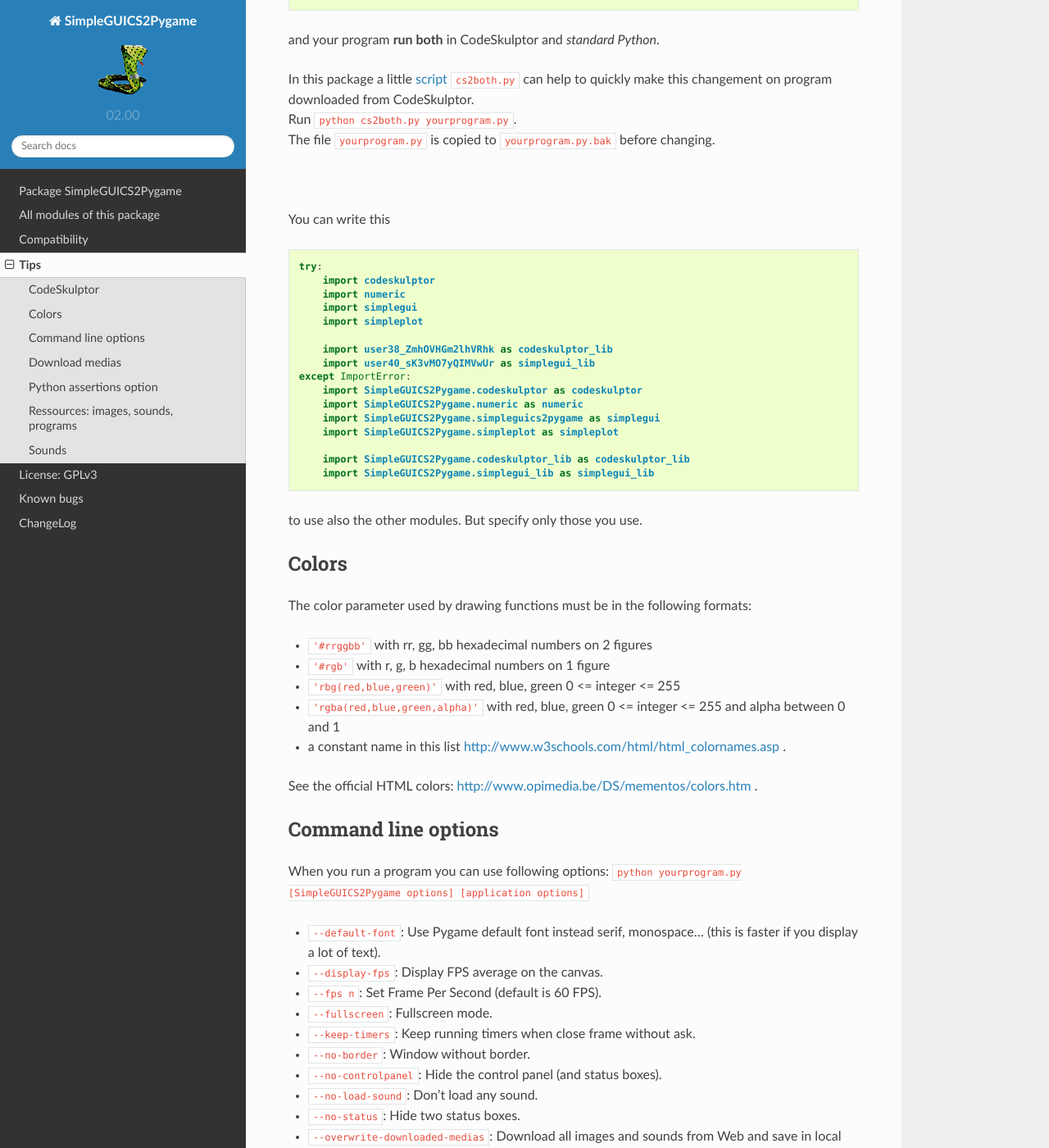
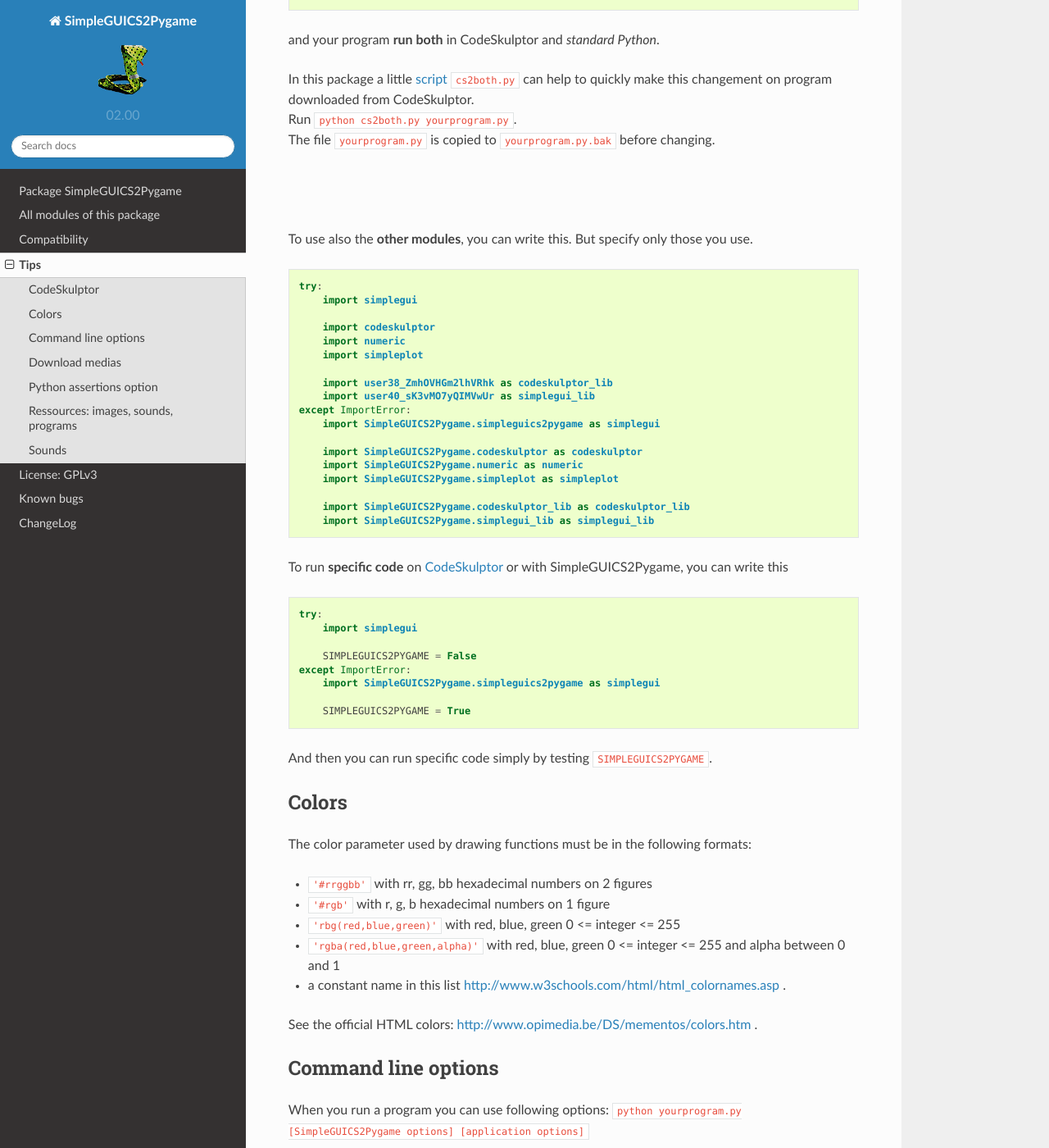
Before and after one commit to rhul-compsoc/SimpleGUICS2Pygame, a Sphinx documentation site: the page built from Sphinx/Tips.rst, in a window 1280 px wide and 1400 px high, scrolled down 537 px. Shown: the whole window at 82% size. Built offline with Sphinx 7.4.7 and the Read the Docs theme 2.0.0, drawn with Linux system fonts in a browser that asks for light colours.

Commit message:
Updated docs.

```diff
--- a/README.rst
+++ b/README.rst
@@ -221,7 +221,7 @@ Changes
 
   - Corrected ``test/test_sound.py``.
 
-  - Updated documentation.
+  - Updated documentation. (Thanks to `John Gray`.)
 
   - Updated media and CodeSkulptor programs links.
 
--- a/SimpleGUICS2Pygame/__init__.py
+++ b/SimpleGUICS2Pygame/__init__.py
@@ -1,7 +1,7 @@
 # -*- coding: latin-1 -*-
 
 """
-SimpleGUICS2Pygame package (August 19, 2015)
+SimpleGUICS2Pygame package (October 2nd, 2015)
 
 It is primarily a standard Python_ (2 **and** 3) module
 reimplementing the SimpleGUI particular module of CodeSkulptor_
@@ -33,7 +33,7 @@ http://www.opimedia.be/
 .. _Python: http://www.python.org/
 .. _`Unofficial Windows Binaries`: http://www.lfd.uci.edu/~gohlke/pythonlibs/#pygame
 
-* v.02.00.00 WORKING VERSION --- August 19, 2015
+* v.02.00.00 WORKING VERSION --- October 2nd, 2015
 * v.01.09.00 --- January 1st, 2015
 * v.01.08.01 --- October 9, 2014
 * v.01.08.00 --- October 4, 2014
@@ -61,7 +61,7 @@ http://www.opimedia.be/
 .. _`Complete changelog`: https://simpleguics2pygame.readthedocs.org/en/latest/ChangeLog.html
 """
 
-_VERSION = '02.00.00 WORKING VERSION August 19'
+_VERSION = '02.00.00 WORKING VERSION October 2nd'
 """
 Version of SimpleGUICS2Pygame package.
 """
--- a/Sphinx/ChangeLog.rst
+++ b/Sphinx/ChangeLog.rst
@@ -21,7 +21,7 @@ ChangeLog
 
   - Corrected ``test/test_sound.py``.
 
-  - Updated documentation.
+  - Updated documentation. (Thanks to `John Gray`.)
 
   - Updated media and CodeSkulptor programs links.
 
--- a/Sphinx/Tips.rst
+++ b/Sphinx/Tips.rst
@@ -39,29 +39,48 @@ and your program **run both** in CodeSkulptor and *standard Python*.
 .. _script: https://bitbucket.org/OPiMedia/simpleguics2pygame/src/default/SimpleGUICS2Pygame/script/
 
 |
+|
 
-You can write this
+To use also the **other modules**,
+you can write this.
+But specify only those you use.
 
 .. code-block:: python
 
     try:
+        import simplegui
+
         import codeskulptor
         import numeric
-        import simplegui
         import simpleplot
 
         import user38_ZmhOVHGm2lhVRhk as codeskulptor_lib
         import user40_sK3vMO7yQIMVwUr as simplegui_lib
     except ImportError:
+        import SimpleGUICS2Pygame.simpleguics2pygame as simplegui
+
         import SimpleGUICS2Pygame.codeskulptor as codeskulptor
         import SimpleGUICS2Pygame.numeric as numeric
-        import SimpleGUICS2Pygame.simpleguics2pygame as simplegui
         import SimpleGUICS2Pygame.simpleplot as simpleplot
 
         import SimpleGUICS2Pygame.codeskulptor_lib as codeskulptor_lib
         import SimpleGUICS2Pygame.simplegui_lib as simplegui_lib
 
-to use also the other modules. But specify only those you use.
+To run **specific code** on CodeSkulptor_ or with SimpleGUICS2Pygame,
+you can write this
+
+.. code-block:: python
+
+    try:
+        import simplegui
+
+        SIMPLEGUICS2PYGAME = False
+    except ImportError:
+        import SimpleGUICS2Pygame.simpleguics2pygame as simplegui
+
+        SIMPLEGUICS2PYGAME = True
+
+And then you can run specific code simply by testing ``SIMPLEGUICS2PYGAME``.
 
 
 Colors
--- a/Sphinx/index.rst
+++ b/Sphinx/index.rst
@@ -58,6 +58,7 @@ If you don't find answer, you can ask question like this_.
 
 Finally you can email me.
 I will try to help you with pleasure.
+(You can write me in French.)
 
 .. _Compatibility: Compatibility.html
 .. _`modules page`: modules.html
```
Also changed, not shown: other parts of README.rst (+1 -1 lines), other parts of Sphinx/ChangeLog.rst (+1 -1 lines), Sphinx/Compatibility.rst (+17 -4 lines), 3 other files.
